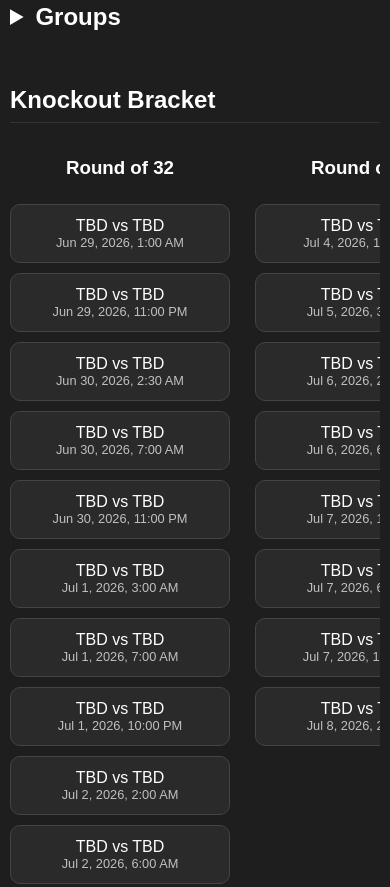
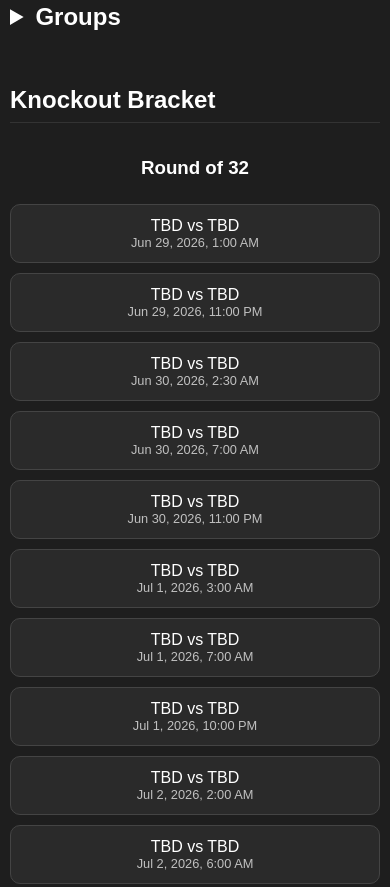
Before and after one commit to asik639-debug/worldcup2026, a plain HTML site: page index.html in a window 390 px wide. Shown: the part 1349-2236 px from the top of the page. Drawn offline with Linux system fonts and the light colour scheme.

Commit message:
mobile brackets

```diff
--- a/style.css
+++ b/style.css
@@ -77,6 +77,13 @@ ul {
         padding: 10px;
     }
 
+    #bracket {
+    flex-direction: column;
+}
+
+.bracket-stage {
+    min-width: auto;
+}
 }
 
 .standings-table {
```
